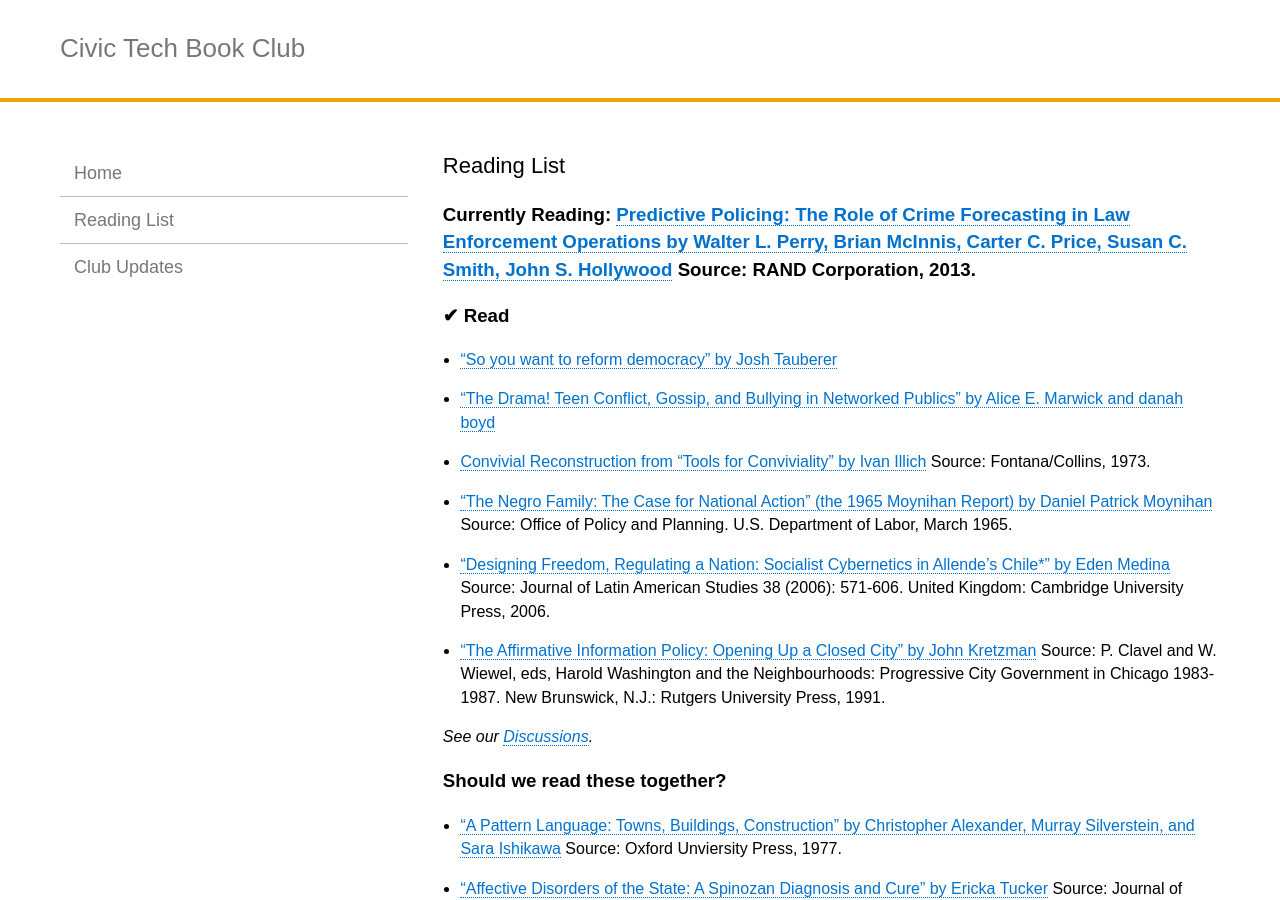
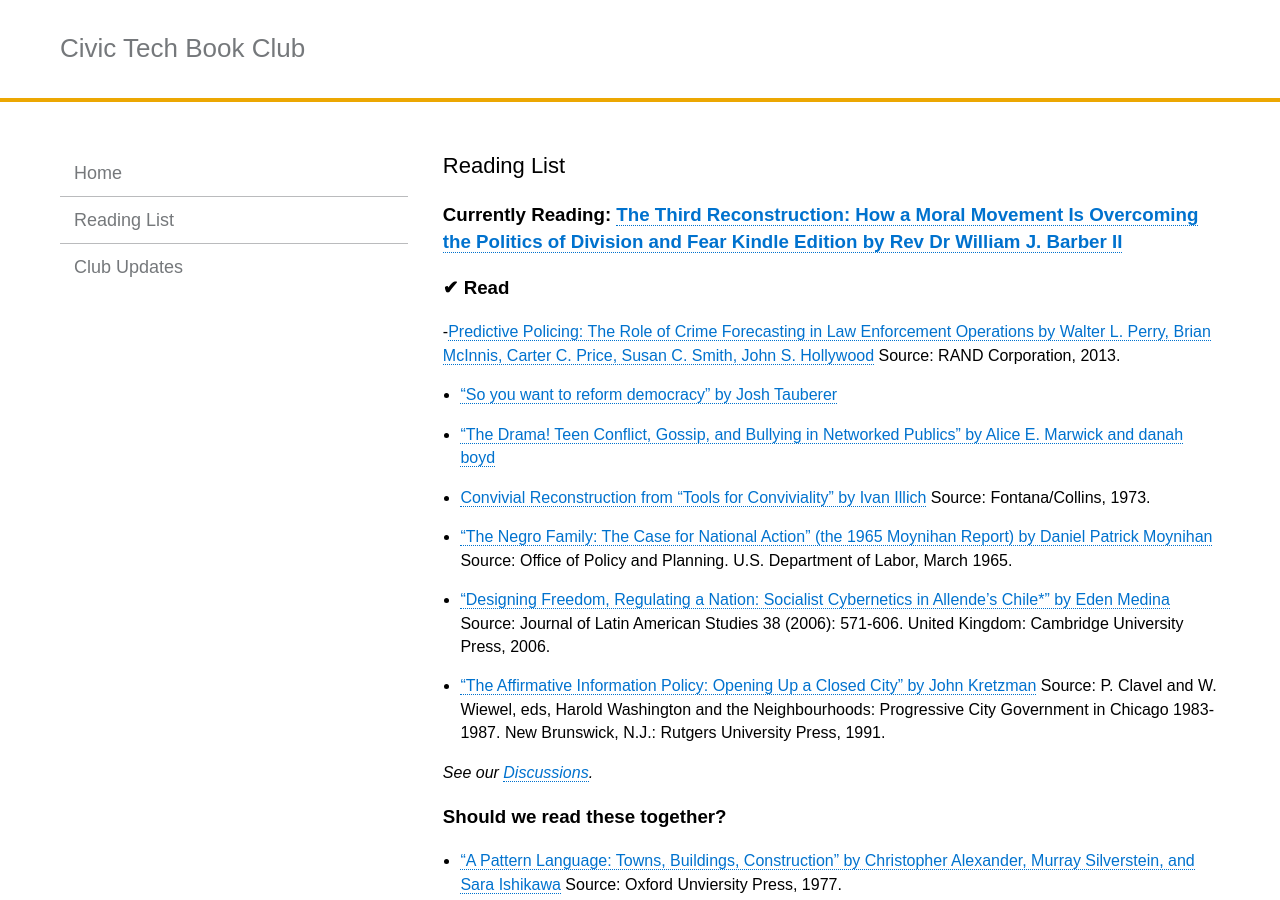
Before and after one commit to rebeccawilliams/bookclub, a Jekyll site: the page built from readinglist.md, in a window 1280 px wide and 900 px high. Built offline with Jekyll 4.4.1, drawn with Linux system fonts in a browser that asks for light colours.

Commit message:
Update readinglist.md

```diff
--- a/readinglist.md
+++ b/readinglist.md
@@ -3,10 +3,11 @@ layout: page
 title:  "Reading List"
 ---
 
-### Currently Reading: [Predictive Policing: The Role of Crime Forecasting in Law Enforcement Operations by Walter L. Perry, Brian McInnis, Carter C. Price, Susan C. Smith, John S. Hollywood](https://www.rand.org/content/dam/rand/pubs/research_reports/RR200/RR233/RAND_RR233.pdf)  Source: RAND Corporation, 2013.
+### Currently Reading: [The Third Reconstruction: How a Moral Movement Is Overcoming the Politics of Division and Fear Kindle Edition by Rev Dr William J. Barber II](https://www.amazon.com/dp/B00WCY4YK4/ref=dp-kindle-redirect?_encoding=UTF8&btkr=1)
 
 ### ✔ Read
 
+-[Predictive Policing: The Role of Crime Forecasting in Law Enforcement Operations by Walter L. Perry, Brian McInnis, Carter C. Price, Susan C. Smith, John S. Hollywood](https://www.rand.org/content/dam/rand/pubs/research_reports/RR200/RR233/RAND_RR233.pdf)  Source: RAND Corporation, 2013.
 - ["So you want to reform democracy" by Josh Tauberer](https://medium.com/@joshuatauberer/so-you-want-to-reform-democracy-7f3b1ef10597#.qh36p8m0c)
 - [“The Drama! Teen Conflict, Gossip, and Bullying in Networked Publics” by Alice E. Marwick and danah boyd](http://papers.ssrn.com/sol3/papers.cfm?abstract_id=1926349)
 - [Convivial Reconstruction from “Tools for Conviviality” by Ivan Illich](http://civictechbook.club/convivial-reconstruction) Source: Fontana/Collins, 1973.
```
